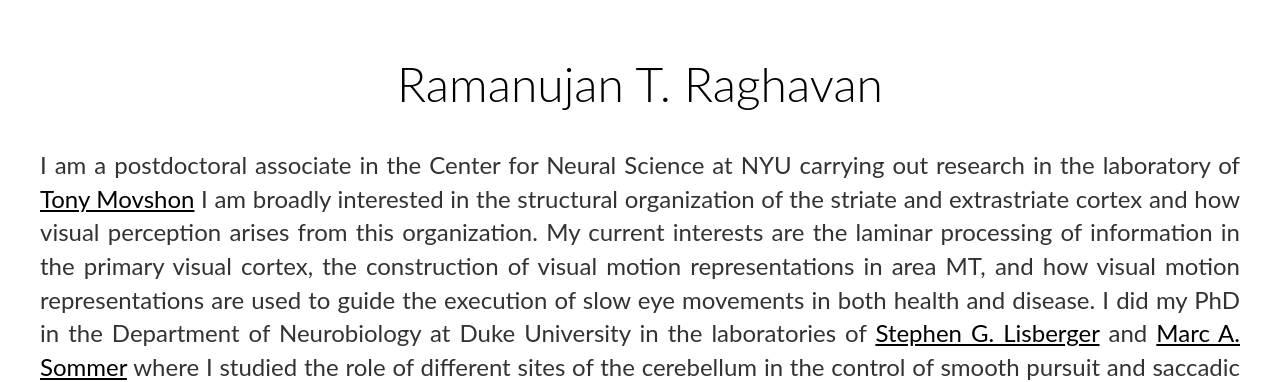
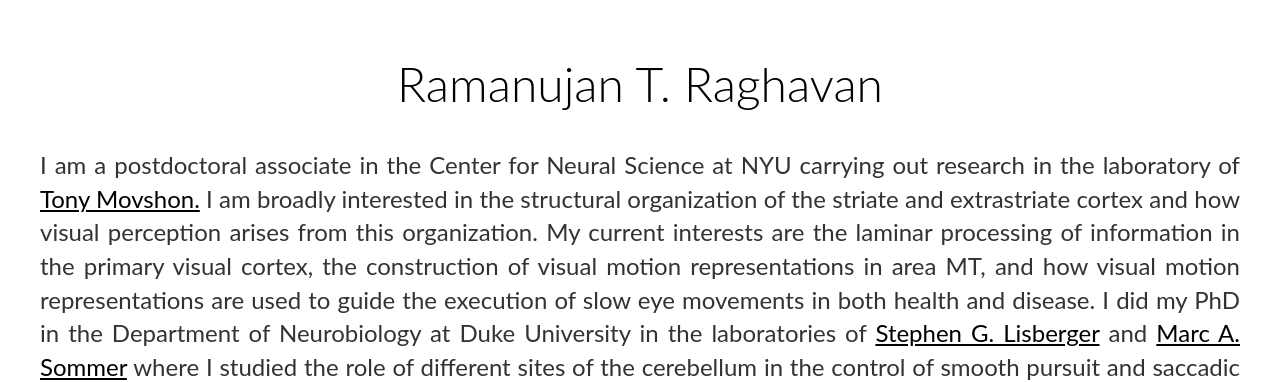
Before and after one commit to rtraghavan/rtraghavan.github.io, a Jekyll site: the page built from index.html, in a window 1280 px wide. Shown: the top 382 px of the page. Built offline with Jekyll 4.4.1, drawn with Linux system fonts in a browser that asks for light colours; some web fonts are replaced.

Commit message:
Update me.md
More cosmetic changes

```diff
--- a/_includes/me.md
+++ b/_includes/me.md
@@ -1,4 +1,4 @@
-<p>I am a postdoctoral associate in the Center for Neural Science at NYU carrying out research in the laboratory of <a href="//www.cns.nyu.edu/corefaculty/Movshon.php"> Tony Movshon</a>
+<p>I am a postdoctoral associate in the Center for Neural Science at NYU carrying out research in the laboratory of <a href="//www.cns.nyu.edu/corefaculty/Movshon.php"> Tony Movshon.</a>
 I am broadly interested in the structural organization of the striate and extrastriate cortex and how visual perception arises from this organization. My current interests are the laminar processing of information in the primary visual cortex, the construction of visual motion representations in area MT, and how visual motion representations are used to guide the execution of slow eye movements in both health and disease.
 I did my PhD in the Department of Neurobiology at Duke University in the laboratories of <a href="//www.neuro.duke.edu/research/faculty-labs/lisberger-lab"> Stephen G. Lisberger</a> and
 <a href="//sommerlab.pratt.duke.edu"> Marc A. Sommer</a> where I studied the role of different sites of the cerebellum in the control of smooth pursuit and saccadic eye movements.
```
